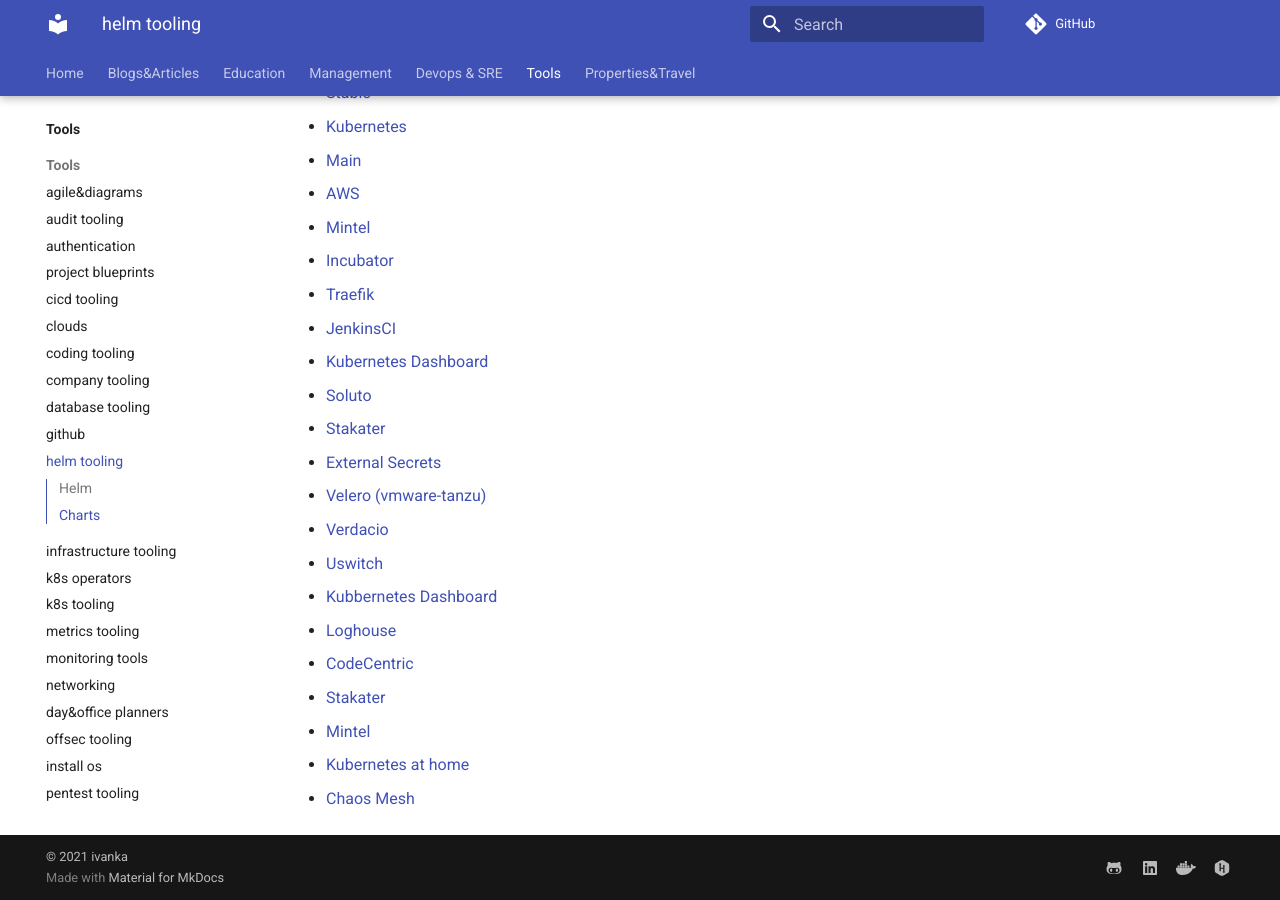
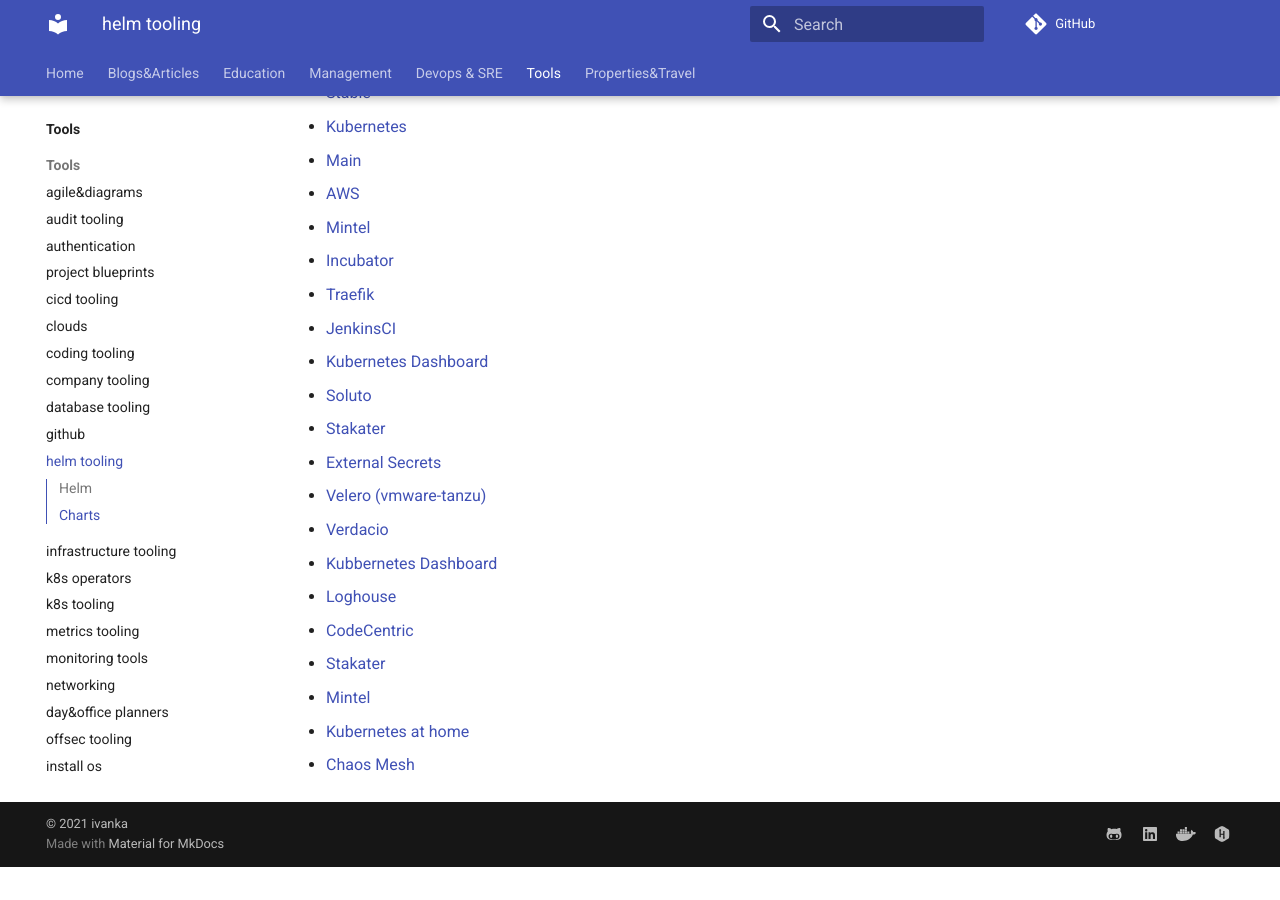
Before and after one commit to ivankatliarchuk/knowledge-base, an MkDocs documentation site: the page built from docs/tools/helm-charts.md, in a window 1280 px wide and 900 px high, scrolled down 694 px. Built offline with MkDocs 1.6.1 and Material for MkDocs 9.7.7, drawn with Linux system fonts in a browser that asks for light colours; comment, search, counter and statistics services are not loaded; after the commit the page ends 1561 px from its top, so only the background shows below that.

Commit message:
remove unused links

```diff
--- a/docs/tools/helm-charts.md
+++ b/docs/tools/helm-charts.md
@@ -42,7 +42,6 @@
 - [External Secrets](https://godaddy.github.io/kubernetes-external-secrets)
 - [Velero (vmware-tanzu)](https://vmware-tanzu.github.io/helm-charts)
 - [Verdacio](https://github.com/verdaccio/charts)
-- [Uswitch](https://uswitch.github.io/kiam-helm-charts/charts)
 - [Kubbernetes Dashboard](https://kubernetes.github.io/dashboard)
 - [Loghouse](https://flant.github.io/loghouse/charts)
 - [CodeCentric](https://codecentric.github.io/helm-charts)
```
